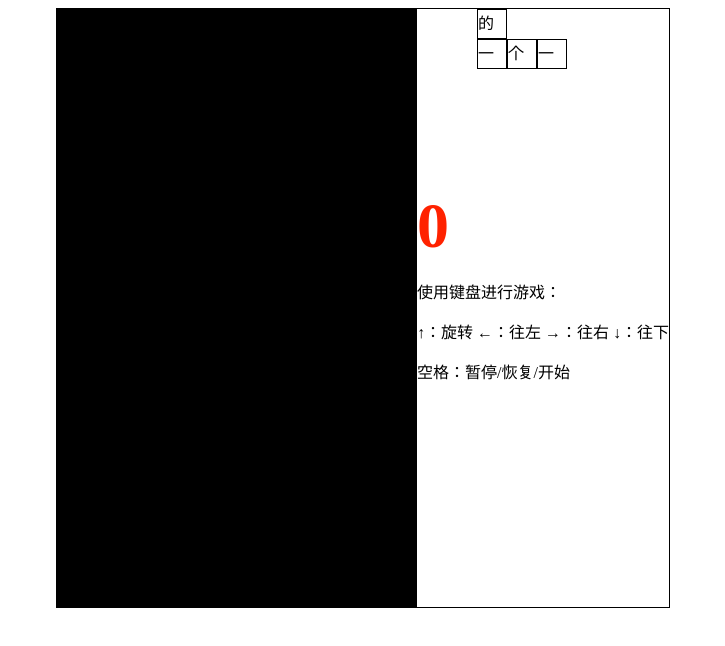
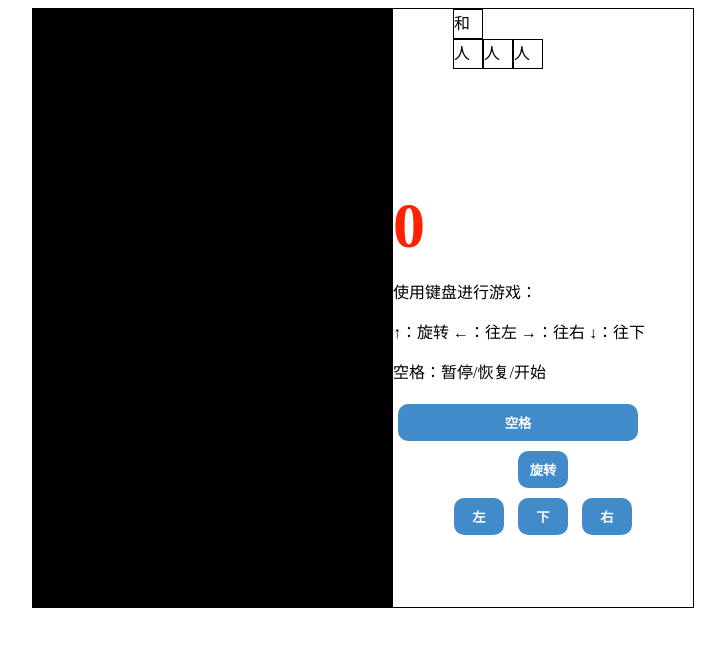
Before and after one commit to GUMEIK/TetrisGames, a website built with webpack: page public/index.html in a window 1280 px wide. Shown: the whole page, without its empty margins (277-1002 px from the left). Built offline with nearby package versions, Linux system fonts and the light colour scheme; files whose address does not match are found by name.

Commit message:
增加游戏按钮

```diff
--- a/public/index.html
+++ b/public/index.html
@@ -1,34 +1,40 @@
 <!DOCTYPE html>
 <html lang="en">
+
 <head>
     <meta charset="UTF-8">
     <meta name="viewport" content="width=device-width, initial-scale=1.0">
     <title>俄罗斯方块</title>
     <style>
-        #root{
+        #root {
             justify-content: center;
             display: flex;
         }
+
         #panel {
-            width:300px;
+            width: 300px;
             height: 300px;
             background-color: black;
             position: relative;
         }
+
         #next {
             position: relative;
             width: 120px;
             height: 120px;
         }
-        #tip{
+
+        #tip {
             border: 1px solid black;
         }
-        #score{
+
+        #score {
             font-size: 4em;
             font-weight: bold;
             color: #f20;
         }
-        #msg{
+
+        #msg {
             position: absolute;
             width: 100%;
             height: 100%;
@@ -39,15 +45,48 @@
             align-items: center;
             display: none;
         }
+
         #msg p {
-            border:2px solid #fff;
-            padding:1em;
+            border: 2px solid #fff;
+            padding: 1em;
             background-color: #f20;
             color: #fff;
             border-radius: 10px;
         }
+
+        #button {
+            width: 300px;
+            display: flex;
+            flex-direction: column;
+            justify-content: center;
+            align-items: center;
+        }
+
+        button {
+            margin: 5px;
+            width: 50px;
+            padding: 8px;
+            background-color: #428bca;
+            border-color: #357ebd;
+            color: #fff;
+            -moz-border-radius: 10px;
+            -webkit-border-radius: 10px;
+            border-radius: 10px;
+            /* future proofing */
+            -khtml-border-radius: 10px;
+            /* for old Konqueror browsers */
+            text-align: center;
+            vertical-align: middle;
+            border: 1px solid transparent;
+            font-weight: 900;
+        }
+        #blank{
+            width: 80%;
+        }
     </style>
+    <link rel="stylesheet" href="./index.css">
 </head>
+
 <body>
     <div id="root">
         <div id="panel">
@@ -70,10 +109,24 @@
             <p>
                 空格：暂停/恢复/开始
             </p>
+            <button id="blank">空格</button>
+            <div id="button">
+                <div>
+                    <button id="btnRotate"> 旋转 </button>
+                </div>
+                <div>
+                    <button id="btnLeft">左</button>
+                    <button id="btnDown">下</button>
+                <button id="btnRight">右</button>
+
+                </div>
+
+            </div>
         </div>
     </div>
     <div>
 
     </div>
 </body>
+
 </html>
--- a/src/core/viewer/PageConfig.ts
+++ b/src/core/viewer/PageConfig.ts
@@ -6,5 +6,5 @@ export default {
         height:30,
         border:"1px solid black"
     },
-    innerText:"谷美是一个文武双全的程序员耶"
+    innerText:"中华人民共和国！"
 }
--- a/src/index.ts
+++ b/src/index.ts
@@ -1,4 +1,24 @@
 import { Game } from "./core/Game";
 import { GamePageViewer } from "./core/viewer/GamePageViewer";
 import $ from "jquery"
+import { GameStatus } from "./core/types";
 const g = new Game(new GamePageViewer());
+$("#btnRotate").click(()=>{
+    g.control_rotate();
+})
+$("#btnLeft").click(()=>{
+    g.control_left();
+})
+$("#btnDown").click(()=>{
+    g.control_down()
+})
+$("#btnRight").click(()=>{
+    g.control_right();
+})
+$("#blank").click(()=>{
+    if(g.gameStatus === GameStatus.playing){
+        g.pause()
+    }else {
+        g.start()
+    }
+})
--- a/webpack.config.js
+++ b/webpack.config.js
@@ -7,7 +7,7 @@ module.exports = {
         entry:"./src/index.ts",
         output:{
             // 出口文件根目录,转换成绝对路径
-            path:path.resolve("./dist"),
+            path:path.resolve("./TetrisGames"),
             filename:"script/bundle.js"
         },
         plugins:[
```
